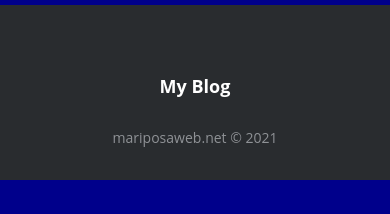
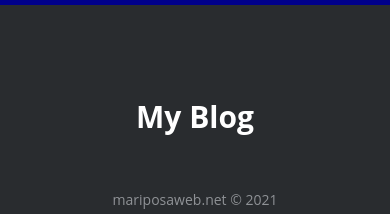
Before and after one commit to DanSimonson/profile, a React (Create React App) app: page / in a window 390 px wide. Shown: the part 7878-8092 px from the top of the page. Before the commit the page ends 8058 px from the top, so only its background shows below. Built offline with nearby package versions, Linux system fonts and the light colour scheme.

Commit message:
responsiveness

```diff
--- a/src/Components/DisplayFooter/DisplayFooter.js
+++ b/src/Components/DisplayFooter/DisplayFooter.js
@@ -3,7 +3,6 @@
 import { NavLink } from "react-router-dom";
 
 const DisplayFooter = () => {
-  let linkBlog = "heuristic-neumann-ad864a.netlify.app";
   return (
     <>
       <footer className="display-footer-basic-centered">
@@ -14,6 +13,7 @@
           <a
             href="https://heuristic-neumann-ad864a.netlify.app"
             target="_blank"
+            className="flip"
           >
             My Blog
           </a>
```
